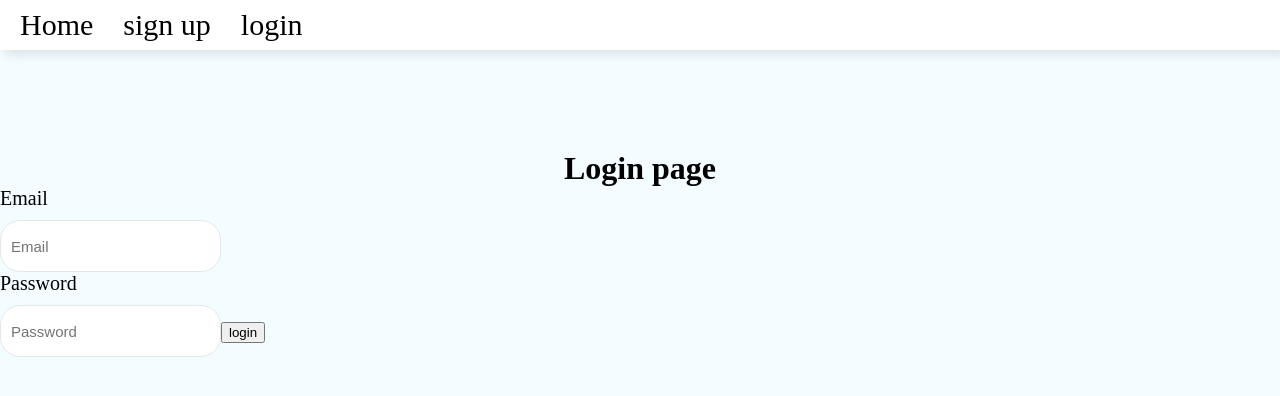
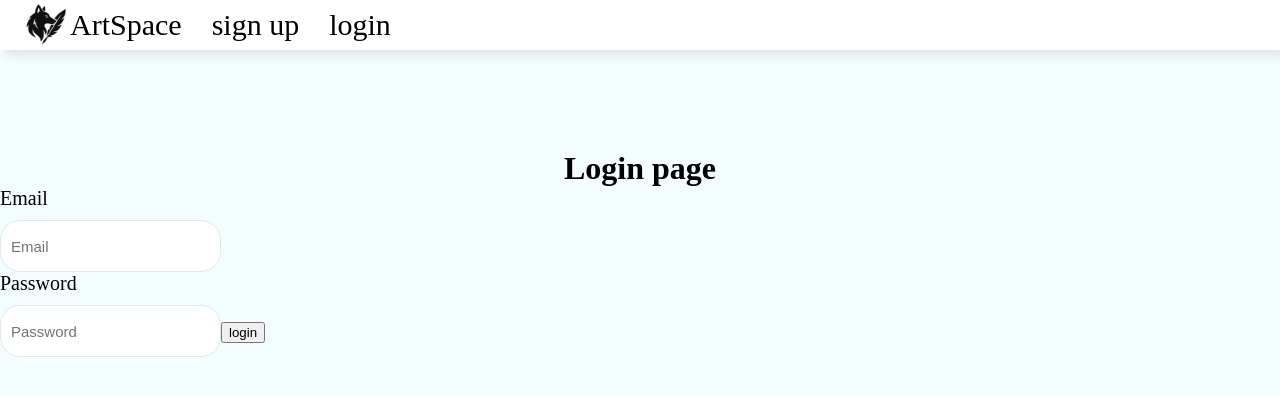
Before and after one commit to IdanBegagon/artSpace, a React (Vite) app in the folder front/: page /login in a window 1280 px wide. Shown: the top 396 px of the page. Built offline with nearby package versions, Linux system fonts and the light colour scheme.

Commit message:
css changes

```diff
--- a/front/src/App.jsx
+++ b/front/src/App.jsx
@@ -54,6 +54,7 @@ function App() {
           <Route path='/editStory/:id' element={<EditStoryPage token={token} />} />
         </Routes>
       </main>
+      <footer></footer>
     </div>
   )
 }
--- a/front/src/components/Navbar.jsx
+++ b/front/src/components/Navbar.jsx
@@ -1,7 +1,10 @@
 import { Link } from "react-router-dom"
+import { useState } from "react";
 import "../css/Navbar.css"
 
 function Navbar({ token, setToken, userName, setUserName }) {
+
+    const [isCollapsed, setIsCollapsed] = useState(false)
 
     const handleLogout = () => {
         localStorage.removeItem("token");
@@ -9,17 +12,17 @@ function Navbar({ token, setToken, userName, setUserName }) {
         setUserName(null);
     }
 
+    const handleCollapse = () => {
+        setIsCollapsed(!isCollapsed);
+    }
+
     return (
         <nav>
             <div className="nav">
-                <Link to="/" className="link">Home</Link>
-                {/* show only if tokeen exist (indicates that there's a user logged in) */}
-                {token && (
-                    <>
-                    <Link to="/profile" className="link">{userName}</Link>
-                    <Link to="/createStory" className="link">+</Link>
-                    </>
-                    )}
+                <Link to="/" className="link main-page-link">
+                    <img src="/ArtSpaceIcon.png" className="artspace-icon" alt="home page" />
+                    ArtSpace</Link>
+
 
                 {/* show different nav links depends if user is logged in or not */}
                 {!token ? (
@@ -28,7 +31,20 @@ function Navbar({ token, setToken, userName, setUserName }) {
                         <Link to="/login" className="link">login</Link>
                     </>
                 ) : (
-                    <button className="link" onClick={handleLogout}>Logout</button>
+                    <>
+                        {!isCollapsed ? (
+                            <span className="link" onClick={handleCollapse}>{userName}</span>
+                        ) : (
+                            <div className="collapse">
+                                <span className="link" onClick={handleCollapse}>{userName}</span>
+                                <div className="collapse-items">
+                                <Link to="/profile" onClick={handleCollapse} className="link collapse-link">Your profile</Link>
+                                <Link to="/createStory" onClick={handleCollapse} className="link collapse-link">+</Link>
+                                <span className="link collapse-link" onClick={() => { handleCollapse(); handleLogout(); }}>Logout</span>
+                                </div>
+                            </div>
+                        )}
+                    </>
                 )}
 
             </div>
--- a/front/src/css/Navbar.css
+++ b/front/src/css/Navbar.css
@@ -14,4 +14,39 @@
     text-decoration: none;
     color: black;
     font-size: 30px;
+    background-color: white;
+    border: none;
+    cursor: pointer;
 }
+
+.artspace-icon {
+    width: 50px;
+}
+
+.main-page-link {
+    display: flex;
+    align-items: center;
+}
+
+.collapse{
+    display: flex;
+    flex-direction: column;
+    height: 30px;
+}
+
+.collapse-items{
+    display: flex;
+    flex-direction: column;
+    gap: 10px;
+    align-items: center;
+    margin-top: 20px;
+}
+
+.collapse-link {
+    text-align: center;
+    border-radius: 20px;
+    border: 1px solid #e2e7e8;
+    background-color: #e2e7e8;
+    width: 200px;
+    height: 40px;
+}
```
